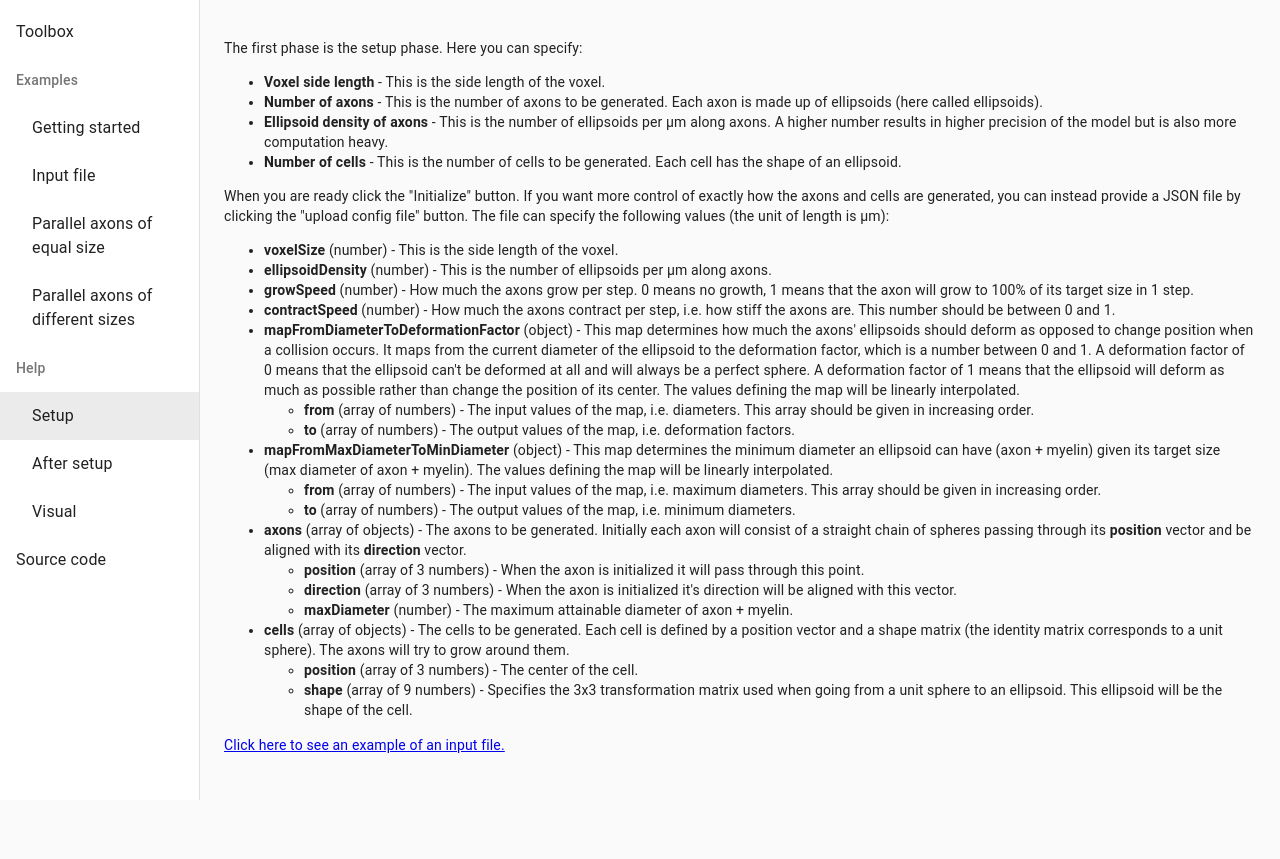
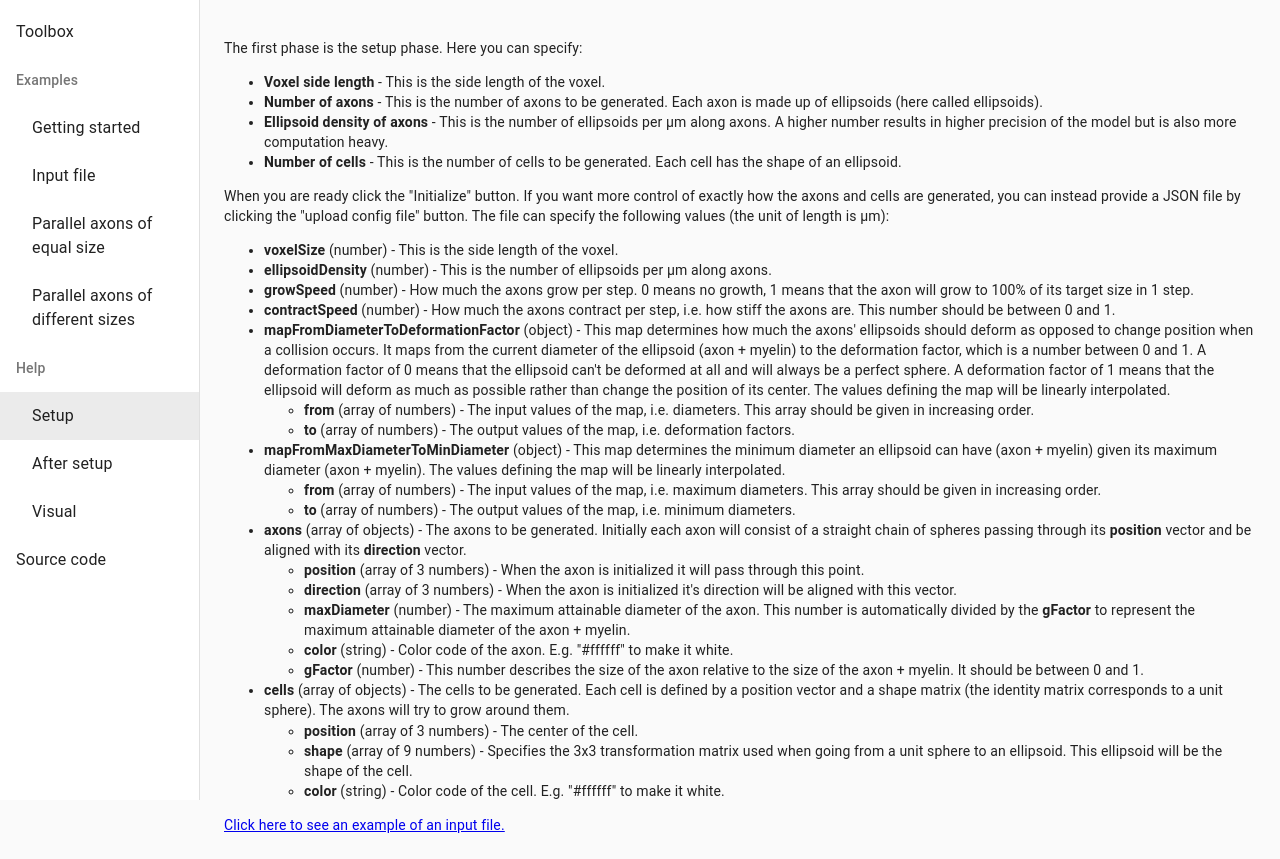
Before and after one commit to MaP-science/WhiteMatterGenerator, a React (Create React App) app: page /help/setup in a window 1280 px wide. Before the commit the page ends 800 px from the top, so only its background shows below. Built offline with nearby package versions, Linux system fonts and the light colour scheme.

Commit message:
example and help

```diff
--- a/src/Examples/Input.js
+++ b/src/Examples/Input.js
@@ -1,5 +1,6 @@
 import React from "react";
 import { Link } from "react-router-dom";
+import download from "in-browser-download";
 
 const inputExample = {
     voxelSize: 10,
@@ -18,18 +19,23 @@ const inputExample = {
         {
             position: [0, 0, 0],
             direction: [1, 0, 0],
-            maxDiameter: 1
+            maxDiameter: 1,
+            color: "#ff0000",
+            gFactor: 0.7
         },
         {
             position: [1, 0.1, 0],
             direction: [1, 1, 1],
-            maxDiameter: 0.5
+            maxDiameter: 0.5,
+            color: "#00ff00",
+            gFactor: 0.5
         }
     ],
     cells: [
         {
             position: [2, 1, 0],
-            shape: [1.5, 0, 0, 0, 1, 0, 0, 0, 1]
+            shape: [1.5, 0, 0, 0, 1, 0, 0, 0, 1],
+            color: "#0000ff"
         }
     ]
 };
@@ -41,20 +47,10 @@ export default props => {
             In the setup phase you can provide an input file. In this example create a new file and put in the
             following:
             <pre>{content}</pre>
-            and save the file as e.g. "input.json" (or click{" "}
-            <button
-                onClick={() => {
-                    const link = document.createElement("a");
-                    link.setAttribute("href", "data:text/json;charset=utf-8," + content);
-                    link.setAttribute("download", "input.json");
-                    document.body.appendChild(link);
-                    link.click();
-                    document.body.removeChild(link);
-                }}>
-                here
-            </button>{" "}
-            to download the file). Click the "upload config file" button and select the file. This should initialize 2
-            axons and 1 cell in the specified positions.
+            and save the file as e.g. "config.json" (or click{" "}
+            <button onClick={() => download(content, "config.json")}>here</button> to download the file). Click the
+            "Upload" button and select the file. This should initialize a red and a green axon and a blue cell in the
+            specified positions.
             <br />
             <Link to="/help/setup">Click here to see a description of the input file format.</Link>
         </>
--- a/src/Help/Setup.js
+++ b/src/Help/Setup.js
@@ -44,10 +44,10 @@ export default props => (
             <li>
                 <b>mapFromDiameterToDeformationFactor</b> (object) - This map determines how much the axons' ellipsoids
                 should deform as opposed to change position when a collision occurs. It maps from the current diameter
-                of the ellipsoid to the deformation factor, which is a number between 0 and 1. A deformation factor of 0
-                means that the ellipsoid can't be deformed at all and will always be a perfect sphere. A deformation
-                factor of 1 means that the ellipsoid will deform as much as possible rather than change the position of
-                its center. The values defining the map will be linearly interpolated.
+                of the ellipsoid (axon + myelin) to the deformation factor, which is a number between 0 and 1. A
+                deformation factor of 0 means that the ellipsoid can't be deformed at all and will always be a perfect
+                sphere. A deformation factor of 1 means that the ellipsoid will deform as much as possible rather than
+                change the position of its center. The values defining the map will be linearly interpolated.
                 <ul>
                     <li>
                         <b>from</b> (array of numbers) - The input values of the map, i.e. diameters. This array should
@@ -60,8 +60,8 @@ export default props => (
             </li>
             <li>
                 <b>mapFromMaxDiameterToMinDiameter</b> (object) - This map determines the minimum diameter an ellipsoid
-                can have (axon + myelin) given its target size (max diameter of axon + myelin). The values defining the
-                map will be linearly interpolated.
+                can have (axon + myelin) given its maximum diameter (axon + myelin). The values defining the map will be
+                linearly interpolated.
                 <ul>
                     <li>
                         <b>from</b> (array of numbers) - The input values of the map, i.e. maximum diameters. This array
@@ -86,7 +86,16 @@ export default props => (
                         aligned with this vector.
                     </li>
                     <li>
-                        <b>maxDiameter</b> (number) - The maximum attainable diameter of axon + myelin.
+                        <b>maxDiameter</b> (number) - The maximum attainable diameter of the axon. This number is
+                        automatically divided by the <b>gFactor</b> to represent the maximum attainable diameter of the
+                        axon + myelin.
+                    </li>
+                    <li>
+                        <b>color</b> (string) - Color code of the axon. E.g. "#ffffff" to make it white.
+                    </li>
+                    <li>
+                        <b>gFactor</b> (number) - This number describes the size of the axon relative to the size of the
+                        axon + myelin. It should be between 0 and 1.
                     </li>
                 </ul>
             </li>
@@ -102,6 +111,9 @@ export default props => (
                         <b>shape</b> (array of 9 numbers) - Specifies the 3x3 transformation matrix used when going from
                         a unit sphere to an ellipsoid. This ellipsoid will be the shape of the cell.
                     </li>
+                    <li>
+                        <b>color</b> (string) - Color code of the cell. E.g. "#ffffff" to make it white.
+                    </li>
                 </ul>
             </li>
         </ul>
```
